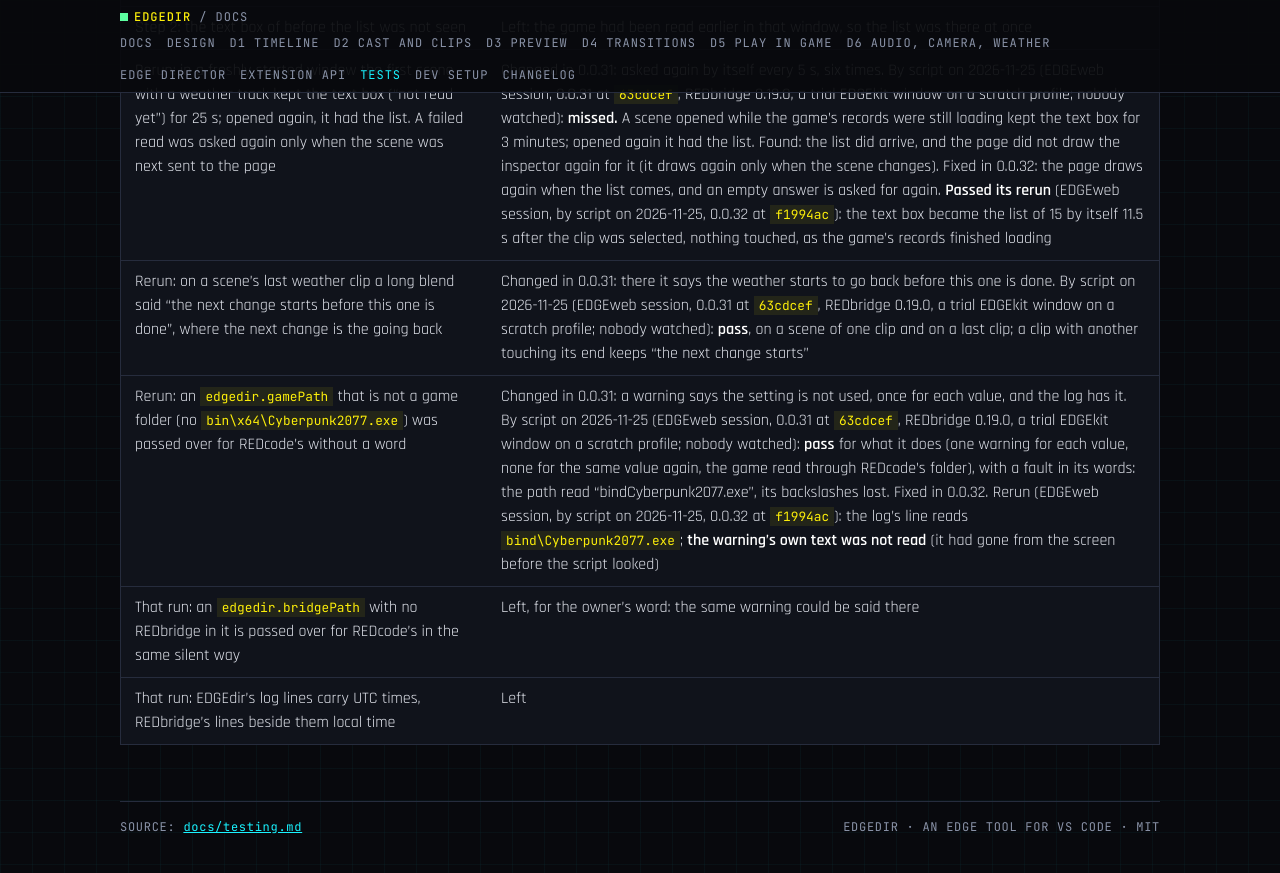
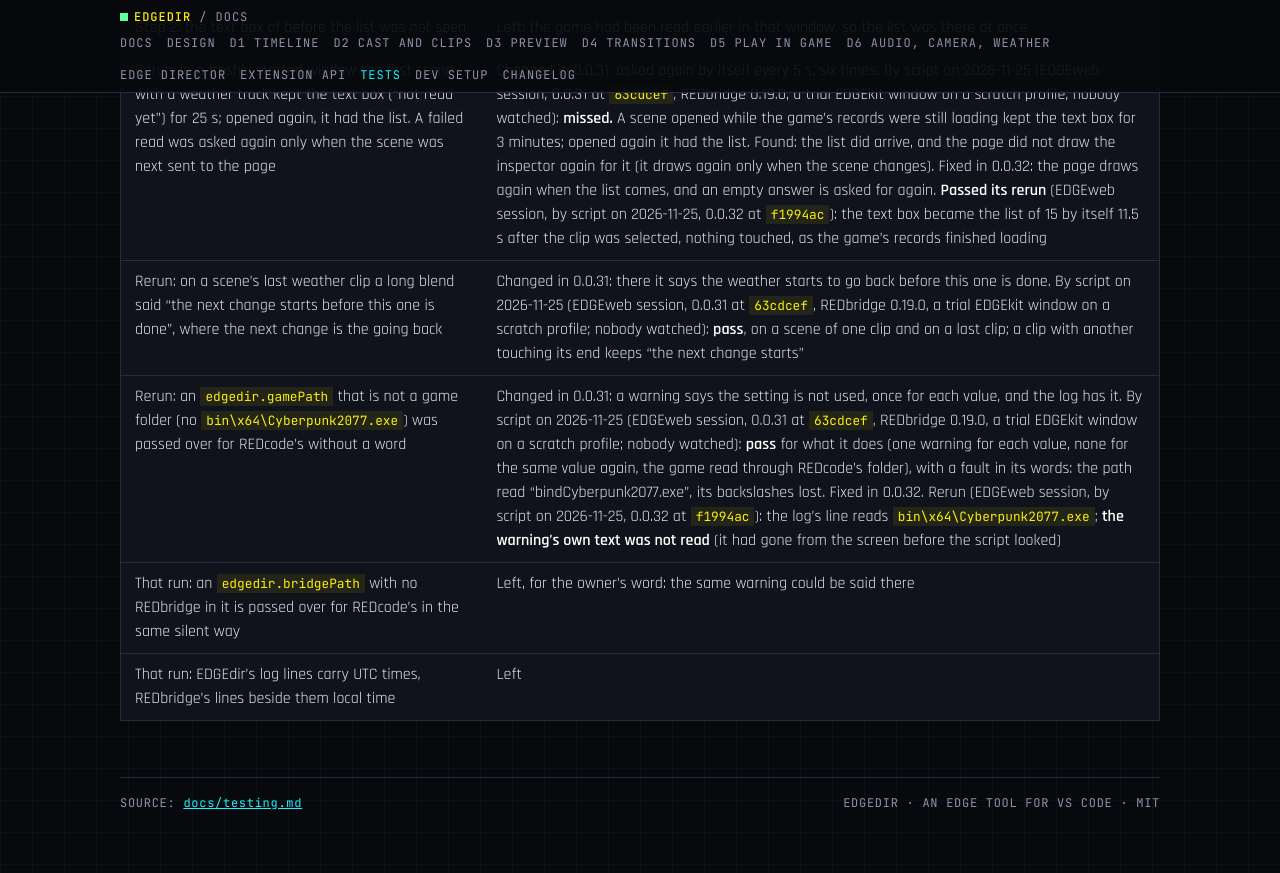
Before and after one commit to Edgemodders/EDGEdir, a Jekyll site: the page built from docs/testing.md, in a window 1280 px wide and 900 px high, scrolled down 42048 px. Shown: the top 873 px of the window. Built offline with Jekyll 4.4.1, drawn with Linux system fonts in a browser that asks for light colours.

Commit message:
Tests: the path in 0.0.32's rerun row written whole
Co-Authored-By: Claude Fable 5.2 <noreply@anthropic.com>

```diff
--- a/docs/testing.md
+++ b/docs/testing.md
@@ -786,6 +786,6 @@ What round 1 found, and what was done:
 | Step 2: the text box of before the list was not seen | Left: the game had been read earlier in that window, so the list was there at once |
 | Rerun: in a freshly started window the first scene with a weather track kept the text box ("not read yet") for 25 s; opened again, it had the list. A failed read was asked again only when the scene was next sent to the page | Changed in 0.0.31: asked again by itself every 5 s, six times. By script on 2026-11-25 (EDGEweb session, 0.0.31 at `63cdcef`, REDbridge 0.19.0, a trial EDGEkit window on a scratch profile; nobody watched): **missed.** A scene opened while the game's records were still loading kept the text box for 3 minutes; opened again it had the list. Found: the list did arrive, and the page did not draw the inspector again for it (it draws again only when the scene changes). Fixed in 0.0.32: the page draws again when the list comes, and an empty answer is asked for again. **Passed its rerun** (EDGEweb session, by script on 2026-11-25, 0.0.32 at `f1994ac`): the text box became the list of 15 by itself 11.5 s after the clip was selected, nothing touched, as the game's records finished loading |
 | Rerun: on a scene's last weather clip a long blend said "the next change starts before this one is done", where the next change is the going back | Changed in 0.0.31: there it says the weather starts to go back before this one is done. By script on 2026-11-25 (EDGEweb session, 0.0.31 at `63cdcef`, REDbridge 0.19.0, a trial EDGEkit window on a scratch profile; nobody watched): **pass**, on a scene of one clip and on a last clip; a clip with another touching its end keeps "the next change starts" |
-| Rerun: an `edgedir.gamePath` that is not a game folder (no `bin\x64\Cyberpunk2077.exe`) was passed over for REDcode's without a word | Changed in 0.0.31: a warning says the setting is not used, once for each value, and the log has it. By script on 2026-11-25 (EDGEweb session, 0.0.31 at `63cdcef`, REDbridge 0.19.0, a trial EDGEkit window on a scratch profile; nobody watched): **pass** for what it does (one warning for each value, none for the same value again, the game read through REDcode's folder), with a fault in its words: the path read "bindCyberpunk2077.exe", its backslashes lost. Fixed in 0.0.32. Rerun (EDGEweb session, by script on 2026-11-25, 0.0.32 at `f1994ac`): the log's line reads `bind\Cyberpunk2077.exe`; **the warning's own text was not read** (it had gone from the screen before the script looked) |
+| Rerun: an `edgedir.gamePath` that is not a game folder (no `bin\x64\Cyberpunk2077.exe`) was passed over for REDcode's without a word | Changed in 0.0.31: a warning says the setting is not used, once for each value, and the log has it. By script on 2026-11-25 (EDGEweb session, 0.0.31 at `63cdcef`, REDbridge 0.19.0, a trial EDGEkit window on a scratch profile; nobody watched): **pass** for what it does (one warning for each value, none for the same value again, the game read through REDcode's folder), with a fault in its words: the path read "bindCyberpunk2077.exe", its backslashes lost. Fixed in 0.0.32. Rerun (EDGEweb session, by script on 2026-11-25, 0.0.32 at `f1994ac`): the log's line reads `bin\x64\Cyberpunk2077.exe`; **the warning's own text was not read** (it had gone from the screen before the script looked) |
 | That run: an `edgedir.bridgePath` with no REDbridge in it is passed over for REDcode's in the same silent way | Left, for the owner's word: the same warning could be said there |
 | That run: EDGEdir's log lines carry UTC times, REDbridge's lines beside them local time | Left |
```
